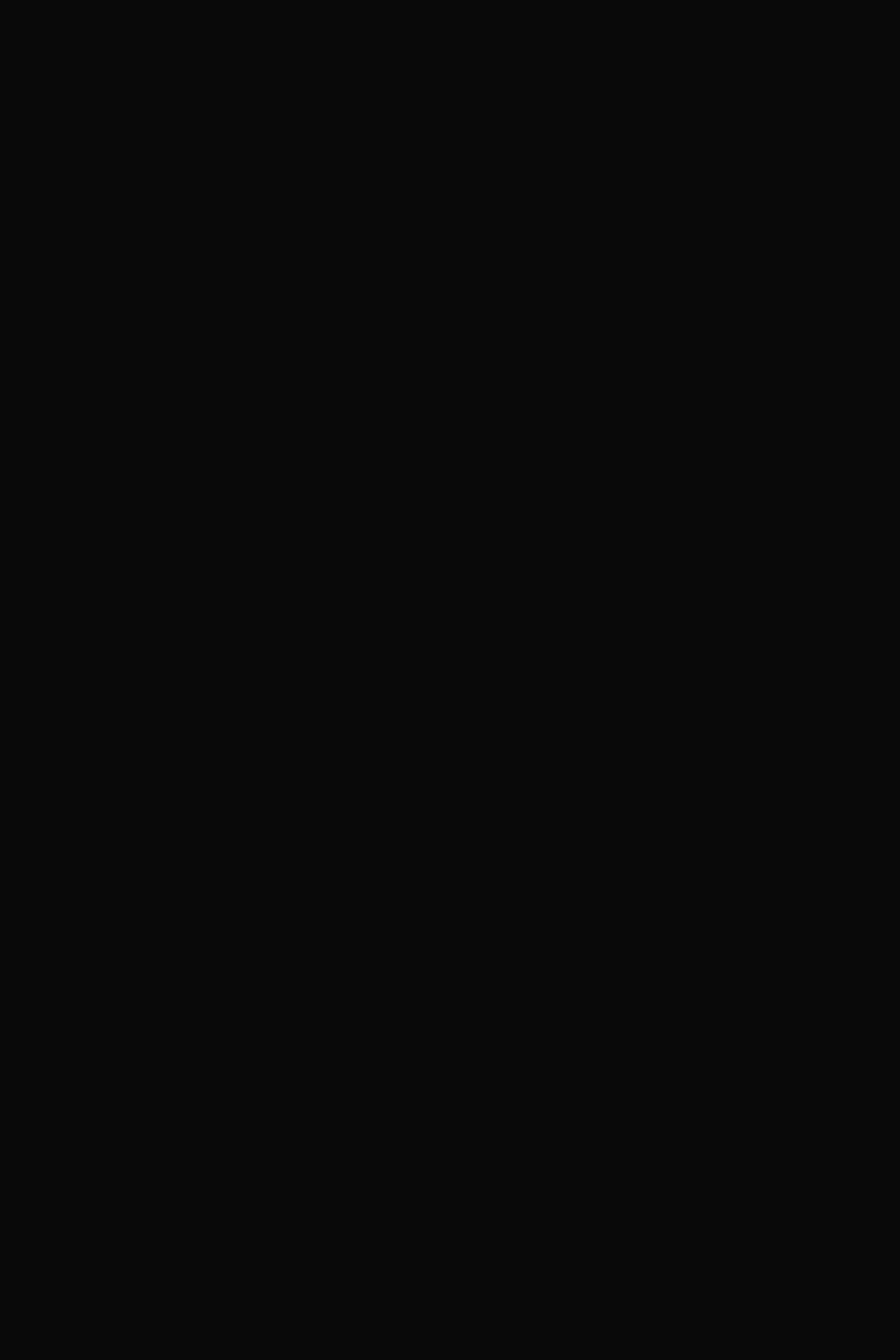
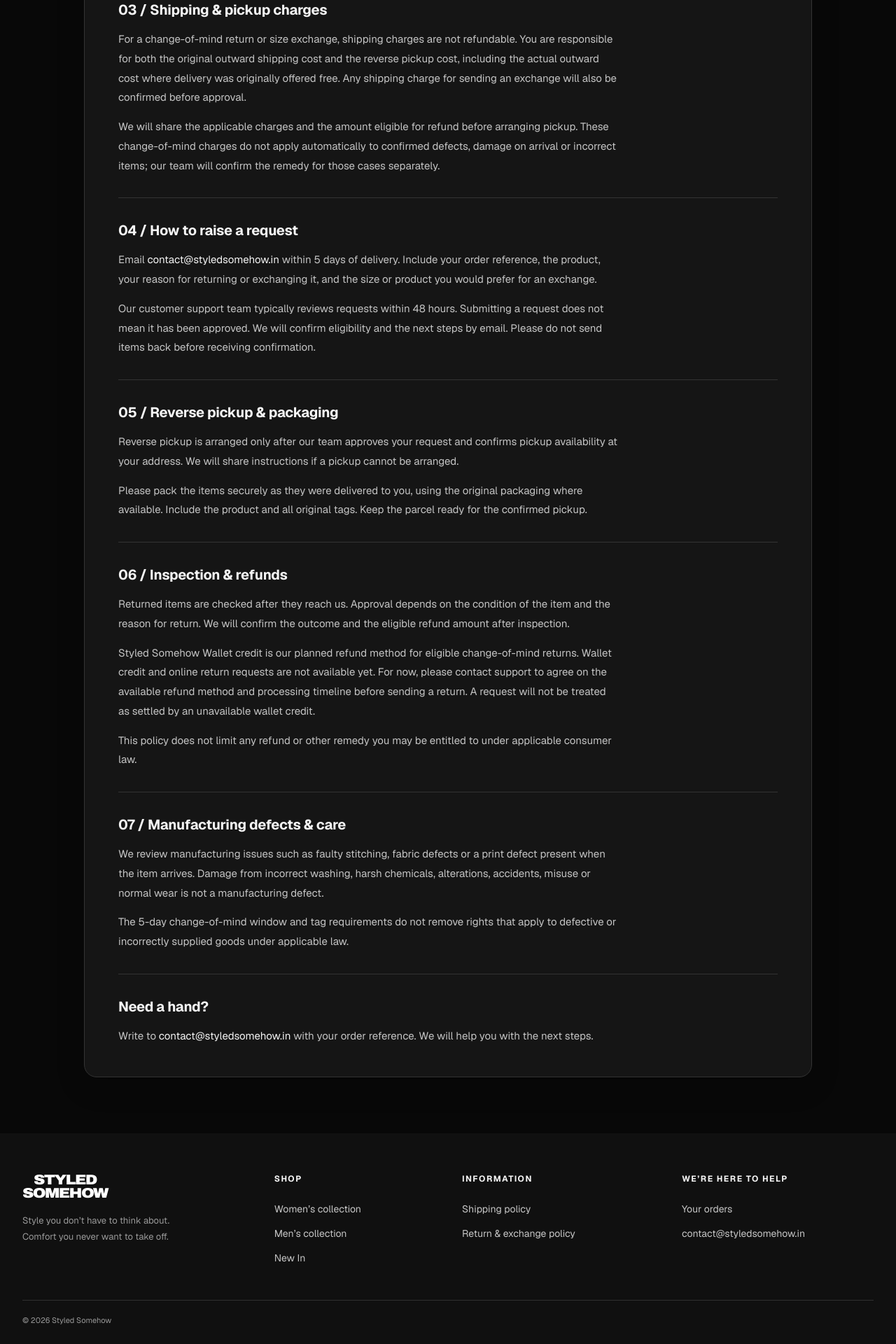
Before and after one commit to Khushi-24/Styled-Somehow, a Next.js app in the folder frontend/: page /policies/return-exchange-policy in a window 1280 px wide. Before the commit this address had no page. Shown: the part 845-2765 px from the top of the page at 70% size. Before the commit the page ends 800 px from the top, so only its background shows below. Built offline with nearby package versions, Linux system fonts and the light colour scheme.

Commit message:
Add return and exchange policy with storefront footer

```diff
--- /dev/null
+++ b/frontend/app/components/store-footer.module.css
@@ -0,0 +1 @@
+.footer{background:#101010;color:#f5f5f5;padding:56px 32px 24px;margin-top:auto}.grid{max-width:1400px;margin:0 auto;display:grid;grid-template-columns:1.4fr 1fr 1.2fr 1.2fr;gap:40px}.grid h2{font-size:12px;font-weight:700;letter-spacing:1.5px;text-transform:uppercase;margin:0 0 22px}.grid nav>a,.grid>div:not(.brand)>a{display:block;width:fit-content;font-size:14px;color:#c6c6c6;line-height:1.65;margin:0 0 12px;overflow-wrap:anywhere}.grid a:hover{color:#fff;text-decoration:underline;text-underline-offset:4px}.brand :global(.brand-logo){display:inline-flex;color:#fff}.brand p{font-size:13px;line-height:1.8;color:#999;margin:20px 0 0;max-width:30ch}.bottom{max-width:1400px;margin:36px auto 0;border-top:1px solid #303030;padding-top:20px;font-size:11px;color:#999}.footer a:focus-visible{outline:2px solid white;outline-offset:5px}@media(max-width:760px){.footer{padding:36px 20px 22px}.grid{grid-template-columns:1fr 1fr;gap:32px 24px}.brand{grid-column:1/-1}.grid h2{margin-bottom:16px}.grid nav>a,.grid>div:not(.brand)>a{font-size:13px}}@media(max-width:380px){.grid{grid-template-columns:1fr}.brand{grid-column:auto}}
--- /dev/null
+++ b/frontend/app/components/store-footer.tsx
@@ -0,0 +1,15 @@
+"use client";
+import Link from "next/link";
+import {usePathname} from "next/navigation";
+import styles from "./store-footer.module.css";
+
+export default function StoreFooter(){
+ const path=usePathname();
+ if(path.startsWith("/admin"))return null;
+ return <footer className={styles.footer}><div className={styles.grid}>
+  <div className={styles.brand}><Link href="/" className="brand-logo" aria-label="Styled Somehow home"><span>STYLED</span><span>SOMEHOW</span></Link><p>Style you don’t have to think about.<br/>Comfort you never want to take off.</p></div>
+  <nav aria-label="Shop collections"><h2>Shop</h2><Link href="/collections/women">Women’s collection</Link><Link href="/collections/men">Men’s collection</Link><Link href="/#new-in">New In</Link></nav>
+  <nav aria-label="Policies"><h2>Information</h2><Link href="/policies/shipping-policy">Shipping policy</Link><Link href="/policies/return-exchange-policy">Return &amp; exchange policy</Link></nav>
+  <div><h2>We’re here to help</h2><Link href="/orders">Your orders</Link><a href="mailto:contact@styledsomehow.in">contact@styledsomehow.in</a></div>
+ </div><div className={styles.bottom}>© {new Date().getFullYear()} Styled Somehow</div></footer>;
+}
--- a/frontend/app/layout.tsx
+++ b/frontend/app/layout.tsx
@@ -1,6 +1,7 @@
 import type { Metadata } from "next";
 import { Geist, Geist_Mono } from "next/font/google";
 import "./globals.css";
+import StoreFooter from "./components/store-footer";
 import CartDrawer from "./components/cart-drawer";
 
 const geistSans = Geist({
@@ -24,7 +25,7 @@ export default function RootLayout({ children }: LayoutProps<"/">) {
       lang="en"
       className={`${geistSans.variable} ${geistMono.variable} h-full antialiased`}
     >
-      <body className="min-h-full flex flex-col">{children}<CartDrawer/></body>
+      <body className="min-h-full flex flex-col">{children}<StoreFooter/><CartDrawer/></body>
     </html>
   );
 }
--- /dev/null
+++ b/frontend/app/policies/return-exchange-policy/page.tsx
@@ -0,0 +1,21 @@
+import styles from "../shipping-policy/shipping-policy.module.css";
+import StoreHeader from "../../components/store-header";
+
+export const metadata = {title:"Return & Exchange Policy | Styled Somehow"};
+
+export default function ReturnExchangePolicy(){
+ return <main className={styles.page}><div className={styles.shell}>
+  <StoreHeader dark/>
+  <header className={styles.hero}><h1>Return &amp; exchange policy</h1><p>A little clarity, before you send it back.</p></header>
+  <div className={styles.content}>
+   <section aria-labelledby="return-window"><h2 id="return-window">01 / Easy 5-day returns</h2><p>You can request a return within 5 calendar days of delivery. Please raise your request within this window; the pickup can take place later once our team approves it.</p><p>Items must be unused, unwashed and unaltered, with the original brand tag attached and intact. Products damaged through use or improper care are not eligible for a change-of-mind return.</p></section>
+   <section aria-labelledby="exchanges"><h2 id="exchanges">02 / Exchanges &amp; replacements</h2><p>Need a different size or product? Request an exchange within 5 calendar days of delivery. The same product-condition and intact-tag requirements apply. Exchanges depend on stock availability; our team will confirm availability and any price difference before proceeding.</p><p>If your item arrives with a manufacturing defect, damage or an incorrect product, contact us with your order reference, a description of the issue and clear photographs so we can review a replacement or refund.</p></section>
+   <section aria-labelledby="return-charges"><h2 id="return-charges">03 / Shipping &amp; pickup charges</h2><p>For a change-of-mind return or size exchange, shipping charges are not refundable. You are responsible for both the original outward shipping cost and the reverse pickup cost, including the actual outward cost where delivery was originally offered free. Any shipping charge for sending an exchange will also be confirmed before approval.</p><p>We will share the applicable charges and the amount eligible for refund before arranging pickup. These change-of-mind charges do not apply automatically to confirmed defects, damage on arrival or incorrect items; our team will confirm the remedy for those cases separately.</p></section>
+   <section aria-labelledby="request-return"><h2 id="request-return">04 / How to raise a request</h2><p>Email <a href="mailto:contact@styledsomehow.in?subject=Return%20or%20exchange%20request">contact@styledsomehow.in</a> within 5 days of delivery. Include your order reference, the product, your reason for returning or exchanging it, and the size or product you would prefer for an exchange.</p><p>Our customer support team typically reviews requests within 48 hours. Submitting a request does not mean it has been approved. We will confirm eligibility and the next steps by email. Please do not send items back before receiving confirmation.</p></section>
+   <section aria-labelledby="pickup-packaging"><h2 id="pickup-packaging">05 / Reverse pickup &amp; packaging</h2><p>Reverse pickup is arranged only after our team approves your request and confirms pickup availability at your address. We will share instructions if a pickup cannot be arranged.</p><p>Please pack the items securely as they were delivered to you, using the original packaging where available. Include the product and all original tags. Keep the parcel ready for the confirmed pickup.</p></section>
+   <section aria-labelledby="refunds"><h2 id="refunds">06 / Inspection &amp; refunds</h2><p>Returned items are checked after they reach us. Approval depends on the condition of the item and the reason for return. We will confirm the outcome and the eligible refund amount after inspection.</p><p>Styled Somehow Wallet credit is our planned refund method for eligible change-of-mind returns. Wallet credit and online return requests are not available yet. For now, please contact support to agree on the available refund method and processing timeline before sending a return. A request will not be treated as settled by an unavailable wallet credit.</p><p>This policy does not limit any refund or other remedy you may be entitled to under applicable consumer law.</p></section>
+   <section aria-labelledby="defect-conditions"><h2 id="defect-conditions">07 / Manufacturing defects &amp; care</h2><p>We review manufacturing issues such as faulty stitching, fabric defects or a print defect present when the item arrives. Damage from incorrect washing, harsh chemicals, alterations, accidents, misuse or normal wear is not a manufacturing defect.</p><p>The 5-day change-of-mind window and tag requirements do not remove rights that apply to defective or incorrectly supplied goods under applicable law.</p></section>
+   <section aria-labelledby="returns-help"><h2 id="returns-help">Need a hand?</h2><p>Write to <a href="mailto:contact@styledsomehow.in">contact@styledsomehow.in</a> with your order reference. We will help you with the next steps.</p></section>
+  </div>
+ </div></main>;
+}
```
